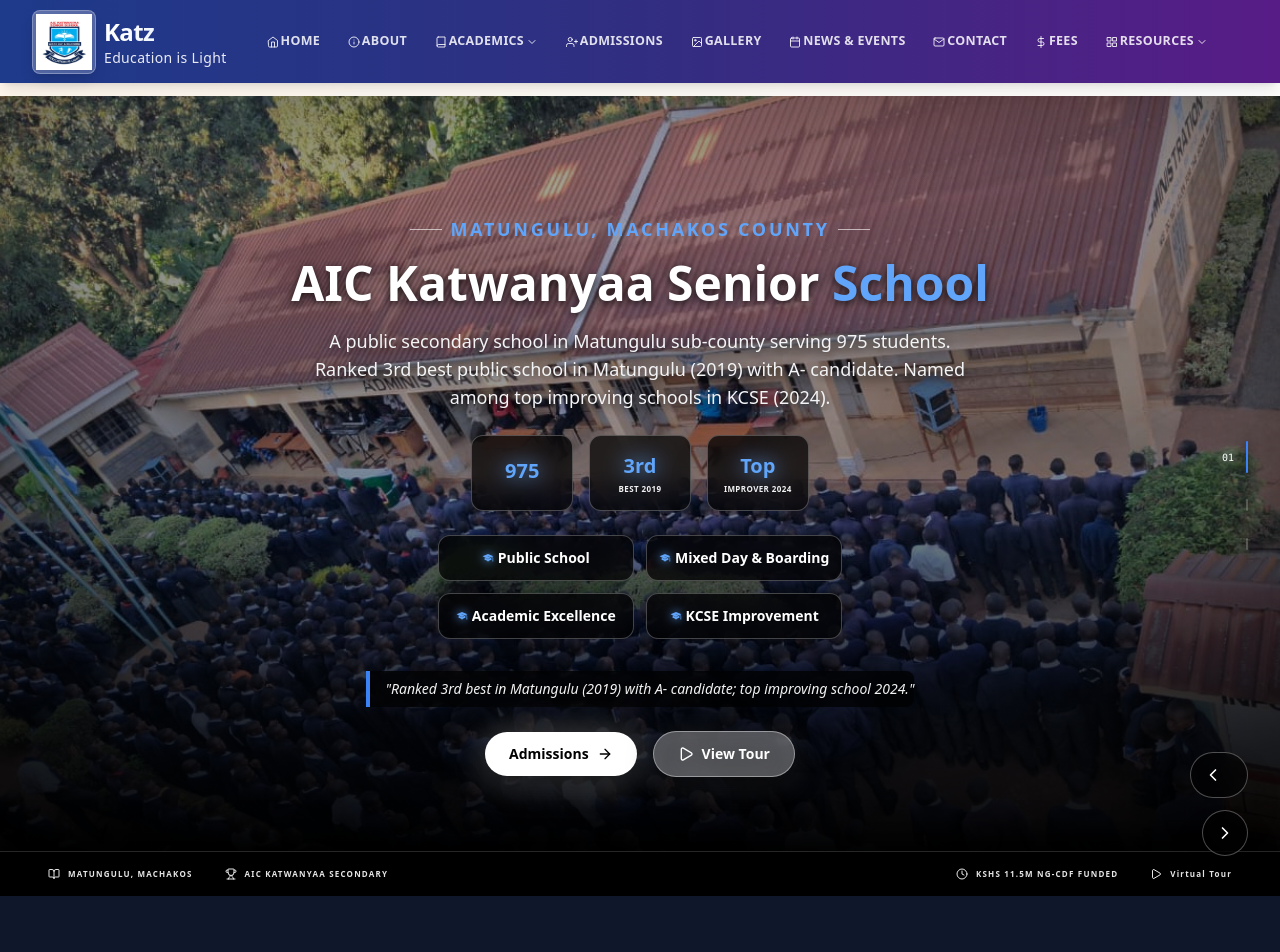
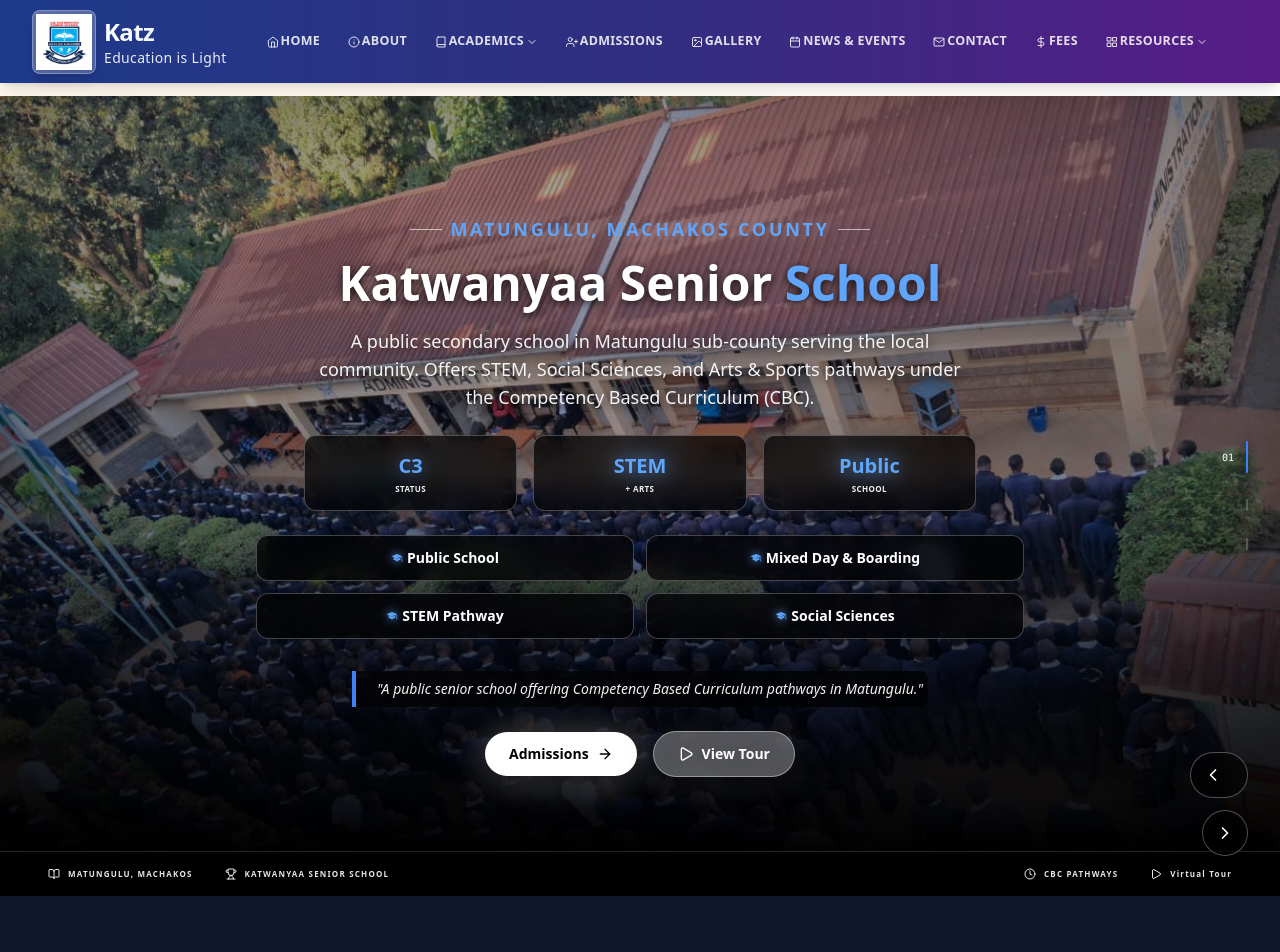
Before and after one commit to Katwanyaa/School_Website, a Next.js app: page /components/Hero in a window 1280 px wide. Shown: the top 952 px of the page. Built offline with nearby package versions, Linux system fonts and the light colour scheme.

Commit message:
refactor: convert email styles from classes to inline

```diff
--- a/app/components/Hero/page.jsx
+++ b/app/components/Hero/page.jsx
@@ -16,65 +16,64 @@ import { IoRocketOutline } from 'react-icons/io5';
 import { FaHammer, FaTree } from 'react-icons/fa';
 import { useRouter } from 'next/navigation';
 
-// Enhanced Hero Slides with Actual Katwanyaa Senior School Information from Auditor-General Report
-// Enhanced Hero Slides with Summarized Finances and Positive Katz Achievements
+// Hero Slides with Accurate Katwanyaa Senior School Information
 const heroSlides = [
   {
-    title: "AIC Katwanyaa Senior School",
+    title: "Katwanyaa Senior School",
     subtitle: "Matungulu, Machakos County",
     gradient: "from-blue-500 via-cyan-400 to-purple-600",
-    description: "A public secondary school in Matungulu sub-county serving 975 students. Ranked 3rd best public school in Matungulu (2019) with A- candidate. Named among top improving schools in KCSE (2024).",
+    description: "A public secondary school in Matungulu sub-county serving the local community. Offers STEM, Social Sciences, and Arts & Sports pathways under the Competency Based Curriculum (CBC).",
     background: "bg-gradient-to-br from-blue-900/90 via-indigo-900/80 to-purple-900/70",
     image: "/hero/katz8.jpeg",
     stats: {
-      students: "975",
-      rank: "3rd Best 2019",
-      kcse: "Top Improver 2024"
+      students: "C3 Status",
+      pathways: "STEM + Arts",
+      type: "Public School"
     },
-    features: ["Public School", "Mixed Day & Boarding", "Academic Excellence", "KCSE Improvement"],
+    features: ["Public School", "Mixed Day & Boarding", "STEM Pathway", "Social Sciences"],
     cta: "Admissions",
     link: "/pages/admissions",
     highlightColor: "blue",
-    testimonial: "\"Ranked 3rd best in Matungulu (2019) with A- candidate; top improving school 2024.\"",
+    testimonial: "\"A public senior school offering Competency Based Curriculum pathways in Matungulu.\"",
     icon: GiGraduateCap
   },
   {
-    title: "KShs 19.4M Total Investment",
-    subtitle: "Infrastructure & Development",
-    gradient: "from-blue-500 via-cyan-400 to-purple-600",
-    description: "KShs 11.5M NG-CDF tuition block (2023), KShs 6M ICT donation (50+ laptops, only school in Machakos), KShs 1.2M KCB LPG funding (2022). Total investment transforming Katz.",
-    background: "bg-gradient-to-br from-blue-900/90 via-indigo-900/80 to-purple-900/70",
+    title: "CBC Pathways Offered",
+    subtitle: "Curriculum & Programs",
+    gradient: "from-green-500 via-emerald-400 to-teal-600",
+    description: "Students transition from Junior School to specialize in STEM, Social Sciences, or Arts & Sports. The school supports academic counseling and student development programs.",
+    background: "bg-gradient-to-br from-green-900/90 via-emerald-900/80 to-teal-900/70",
     image: "/hero/katz1.jpeg",
     stats: {
-      total: "KShs 19.4M",
-      ict: "50+ Laptops",
-      lpg: "40% Savings"
+      stem: "Science/Tech",
+      social: "Humanities",
+      arts: "Sports/Arts"
     },
-    features: ["NG-CDF Funded", "ICT Donation", "LPG Kitchen", "Infrastructure Dev"],
-    cta: "About Us",
-    link: "/pages/AboutUs",
-    highlightColor: "blue",
-    testimonial: "\"KShs 19.4M total investment: tuition block, 50+ laptops, and LPG kitchen transformation.\"",
-    icon: GiMoneyStack
+    features: ["STEM Pathway", "Social Sciences", "Arts & Sports", "Student Support"],
+    cta: "Learn More",
+    link: "/pages/about",
+    highlightColor: "green",
+    testimonial: "\"Students specialize in one of three main pathways under the CBC system.\"",
+    icon: GiGraduateCap
   },
   {
-    title: "County Rugby & Basketball Champions",
-    subtitle: "Sports Excellence",
-    gradient: "from-green-500 via-emerald-400 to-teal-600",
-    description: "Boys' rugby team won Machakos County games (2023) beating St. Augustine 14-0. Two-time national qualifiers under coach Mr. Simiyu. Basketball team emerging as regional force with multiple tournament wins.",
-    background: "bg-gradient-to-br from-green-900/90 via-emerald-900/80 to-teal-900/70",
+    title: "Community Focus",
+    subtitle: "Eastern Region School",
+    gradient: "from-blue-500 via-cyan-400 to-purple-600",
+    description: "Located in Matungulu Sub-County, Machakos County. As a C3 public senior school, it plays a vital role in the Eastern Region's education sector, serving students from the local community.",
+    background: "bg-gradient-to-br from-blue-900/90 via-indigo-900/80 to-purple-900/70",
     image: "/bg/14.jpeg",
     stats: {
-      rugby: "14-0 Victory",
-      nationals: "2× Qualifiers",
-      basketball: "Rising Force"
+      region: "Eastern",
+      status: "C3 Public",
+      location: "Matungulu"
     },
-    features: ["County Champions", "National Qualifiers", "Basketball Excellence", "Coach Simiyu"],
-    cta: "Apply Now",
-    link: "/pages/apply-for-admissions",
-    highlightColor: "green",
-    testimonial: "\"Rugby team won Machakos County 14-0; two-time national qualifiers. Basketball team emerging.\"",
-    icon: GiTrophyCup
+    features: ["Community School", "Local Access", "Day/Boarding", "Regional Impact"],
+    cta: "Contact Us",
+    link: "/pages/contact",
+    highlightColor: "blue",
+    testimonial: "\"A vital educational institution serving the Matungulu community in Machakos County.\"",
+    icon: GiGraduateCap
   }
 ];
 
@@ -114,7 +113,6 @@ const ModernHero = () => {
   useEffect(() => {
     const timer = setTimeout(() => {
       setNavigationBlocked(false);
-      console.log('Navigation is now allowed');
     }, 2000);
 
     return () => clearTimeout(timer);
@@ -137,12 +135,10 @@ const ModernHero = () => {
   }, [currentSlide, handleSlideChange]);
 
   const openVideoModal = useCallback(() => {
-    console.log('DEBUG: Opening video modal');
     setShowVideoModal(true);
   }, []);
 
   const closeVideoModal = useCallback(() => {
-    console.log('DEBUG: Closing video modal');
     setShowVideoModal(false);
     setSchoolData(null);
     setError(null);
@@ -150,16 +146,9 @@ const ModernHero = () => {
 
   // Safe navigation handler for slide buttons
   const handleSlideButtonClick = useCallback(() => {
-    if (navigationBlocked) {
-      console.log('DEBUG: Navigation blocked (cooling period)');
-      return;
-    }
+    if (navigationBlocked) return;
 
     const link = heroSlides[currentSlide].link;
-    console.log('DEBUG: Navigating to slide link:', link);
-    console.log('DEBUG: From slide index:', currentSlide);
-
-    // Add a small delay to prevent accidental clicks
     setTimeout(() => {
       router.push(link);
     }, 100);
@@ -167,15 +156,10 @@ const ModernHero = () => {
 
   // Safe contact handler for modal button
   const handleContactClick = useCallback(() => {
-    console.log('DEBUG: Contact button clicked');
     closeVideoModal();
 
-    if (navigationBlocked) {
-      console.log('DEBUG: Navigation blocked (cooling period)');
-      return;
-    }
+    if (navigationBlocked) return;
 
-    // Navigate to About Us page with delay
     setTimeout(() => {
       router.push('/pages/AboutUs');
     }, 100);
@@ -184,7 +168,6 @@ const ModernHero = () => {
   // Fetch video data when modal opens
   useEffect(() => {
     if (showVideoModal) {
-      console.log('Fetching video data...');
       setLoading(true);
       setError(null);
 
@@ -197,11 +180,6 @@ const ModernHero = () => {
         })
         .then(data => {
           if (data.success && data.school) {
-            console.log('Video data loaded:', {
-              name: data.school.name,
-              videoType: data.school.videoType,
-              videoTour: data.school.videoTour
-            });
             setSchoolData(data.school);
             setError(null);
           } else {
@@ -221,10 +199,7 @@ const ModernHero = () => {
 
   // Auto-slide effect with safety check
   useEffect(() => {
-    if (showVideoModal) {
-      console.log('DEBUG: Auto-slide paused (modal open)');
-      return;
-    }
+    if (showVideoModal) return;
 
     const timer = setInterval(() => {
       nextSlide();
@@ -268,7 +243,7 @@ const ModernHero = () => {
 
   return (
     <div className="relative w-full h-screen overflow-hidden bg-black font-sans">
-      {/* Background Image Layers with Enhanced Dark Overlay */}
+      {/* Background Image Layers */}
       {heroSlides.map((s, idx) => (
         <div
           key={idx}
@@ -282,28 +257,21 @@ const ModernHero = () => {
             style={{ backgroundImage: `url(${s.image})` }}
           />
 
-          {/* PRIMARY GRADIENT - Evenly distributed overlay */}
+          {/* Gradients */}
           <div className="absolute inset-0 bg-gradient-to-b from-black/25 via-black/35 to-black/45" />
-
-          {/* SECONDARY GRADIENT - Subtle radial enhancement */}
           <div className="absolute inset-0" style={{
             backgroundImage: 'radial-gradient(circle at center, rgba(0,0,0,0) 0%, rgba(0,0,0,0.25) 100%)'
           }} />
-
-          {/* MODERN VIGNETTE - Soft edge darkening */}
           <div className="absolute inset-0 shadow-[inset_0_0_100px_rgba(0,0,0,0.3)]" />
-
-          {/* Color overlay - very subtle */}
           <div className={`absolute inset-0 opacity-5 mix-blend-overlay ${s.background}`} />
-
-          {/* Bottom fade - extra dark at very bottom */}
           <div className="absolute bottom-0 left-0 right-0 h-1/2 bg-gradient-to-t from-black via-black/60 to-transparent pointer-events-none" />
         </div>
       ))}
 
-      {/* Main Content Area - Pushed higher for better visibility */}
-      <div className="relative z-20 h-full flex flex-col items-center justify-center px-3 sm:px-4 md:px-6 lg:px-12 text-center">
-        <div className="flex items-center justify-center gap-2 mb-3 sm:mb-4 px-2">
+      {/* Main Content Area - Fixed for mobile full width */}
+      <div className="relative z-20 h-full flex flex-col items-center justify-center px-0 sm:px-4 md:px-6 lg:px-12 text-center w-full max-w-full">
+        <div className="w-full max-w-7xl mx-auto px-3 sm:px-4">
+          <div className="flex items-center justify-center gap-2 mb-3 sm:mb-4">
             <div className="h-[1px] w-4 sm:w-6 md:w-8 bg-white/60" />
 
             <span
@@ -324,7 +292,7 @@ const ModernHero = () => {
             <div className="h-[1px] w-4 sm:w-6 md:w-8 bg-white/60" />
           </div>
 
-        {/* Dynamic Heading with stronger glow */}
+          {/* Fixed heading - full width on mobile */}
           <h1 className="
             text-2xl xs:text-3xl sm:text-4xl md:text-5xl lg:text-5xl
             font-extrabold
@@ -332,14 +300,14 @@ const ModernHero = () => {
             leading-tight
             mb-3 sm:mb-4 md:mb-5
             drop-shadow-[0_4px_12px_rgba(0,0,0,0.9)_0_0_20px_rgba(255,255,255,0.2)]
-          px-2
+            px-0 w-full text-center
           ">
             {slide.title.split(' ').map((word, i) => (
               <span
                 key={i}
                 className={`
                   ${i === slide.title.split(' ').length - 1 ? getHighlightColorClass(slide.highlightColor) : ""}
-                ${isMobile && word.length > 8 ? 'block' : ""}
+                  ${isMobile && word.length > 8 ? 'block w-full' : "inline"}
                   drop-shadow-[0_2px_4px_rgba(0,0,0,0.8)]
                 `}
               >
@@ -348,7 +316,7 @@ const ModernHero = () => {
             ))}
           </h1>
 
-        {/* Description - better contrast */}
+          {/* Description */}
           <p className="
             text-sm xs:text-base sm:text-lg
             text-gray-100
@@ -359,53 +327,50 @@ const ModernHero = () => {
             leading-relaxed
             line-clamp-3 sm:line-clamp-none
             drop-shadow-[0_2px_6px_rgba(0,0,0,0.8)]
+            px-2
           ">
             {isMobile ? slide.description.substring(0, 120) + '...' : slide.description}
           </p>
 
-        {/* Stats - Enhanced with stronger backdrop */}
+          {/* Stats */}
           <div className="grid grid-cols-3 gap-1 xs:gap-2 sm:gap-3 md:gap-4 mb-3 sm:mb-4 md:mb-6 max-w-xs xs:max-w-sm sm:max-w-md md:max-w-2xl mx-auto">
             {Object.entries(slide.stats).map(([key, value], i) => (
-            <div key={i} className="flex flex-col items-center justify-center bg-black/70 backdrop-blur-md border border-white/25 p-1 xs:p-2 sm:p-3 md:p-4 rounded-lg sm:rounded-xl hover:bg-black/80 transition-all duration-300 shadow-2xl">
+              <div key={i} className="flex flex-col items-center justify-center bg-black/70 backdrop-blur-md border border-white/25 p-1 xs:p-2 sm:p-3 md:p-4 rounded-lg sm:rounded-xl shadow-2xl">
                 <div className={`text-sm xs:text-base sm:text-lg md:text-xl font-bold ${getHighlightColorClass(slide.highlightColor)} mb-0.5 sm:mb-1 drop-shadow-[0_0_10px_currentColor]`}>
                   {value.split(' ')[0]}
                 </div>
                 <span className="text-white/95 text-[8px] xs:text-xs uppercase tracking-wider text-center leading-tight font-semibold">
-                {isMobile ? value.split(' ').slice(1, 2).join(' ') + '...' : value.split(' ').slice(1).join(' ')}
+                  {value.split(' ').slice(1).join(' ')}
                 </span>
               </div>
             ))}
           </div>
 
-        {/* Features - Enhanced visibility */}
+          {/* Features */}
           <div className="grid grid-cols-2 gap-1 xs:gap-2 sm:gap-3 mb-3 sm:mb-4 md:mb-8 max-w-xs xs:max-w-sm sm:max-w-lg md:max-w-2xl lg:max-w-3xl mx-auto">
             {slide.features.map((feature, i) => (
               <div key={i} className="flex items-center justify-center space-x-1 xs:space-x-2
                 bg-black/70 backdrop-blur-md border border-white/25 p-1 xs:p-2 sm:p-3 rounded-lg sm:rounded-xl
-              hover:bg-black/80 transition-all duration-300 group overflow-hidden shadow-2xl">
+                overflow-hidden shadow-2xl">
                 <IconComponent className={`w-3 h-3 xs:w-4 xs:h-4 ${getHighlightColorClass(slide.highlightColor)} flex-shrink-0 drop-shadow-[0_0_5px_currentColor]`} />
-              <span className="text-white font-semibold text-[10px] xs:text-xs sm:text-sm group-hover:text-white whitespace-nowrap overflow-hidden text-ellipsis drop-shadow-md">
-                {isMobile && feature.length > 12 ? feature.substring(0, 10) + '...' : feature}
+                <span className="text-white font-semibold text-[10px] xs:text-xs sm:text-sm whitespace-nowrap overflow-hidden text-ellipsis drop-shadow-md">
+                  {feature}
                 </span>
               </div>
             ))}
           </div>
 
-        {/* Testimonial - Enhanced with glow */}
+          {/* Testimonial */}
           <div className="mb-3 sm:mb-4 md:mb-6 max-w-xs xs:max-w-sm sm:max-w-md md:max-w-xl mx-auto">
             <div className={`border-l-2 sm:border-l-4 ${getBorderColorClass(slide.highlightColor)} pl-2 sm:pl-3 md:pl-4 py-1 sm:py-2 bg-black/70 backdrop-blur-md rounded-r-lg shadow-2xl`}>
               <p className="text-white/95 text-[10px] xs:text-xs sm:text-sm italic font-medium drop-shadow-[0_2px_4px_rgba(0,0,0,0.5)]">
-              {isMobile ? slide.testimonial.substring(0, 80) + '...' : slide.testimonial}
+                {slide.testimonial}
               </p>
             </div>
           </div>
 
-        {/* Action Buttons - Enhanced with glow */}
-        <div className="
-          flex items-center justify-center gap-3
-          sm:flex-row sm:gap-4
-          px-2
-        ">
+          {/* Action Buttons */}
+          <div className="flex items-center justify-center gap-3 sm:flex-row sm:gap-4 px-2">
             <button
               onClick={handleSlideButtonClick}
               disabled={navigationBlocked}
@@ -452,8 +417,9 @@ const ModernHero = () => {
             </button>
           </div>
         </div>
+      </div>
 
-      {/* Modern Controls - Mobile Responsive Position */}
+      {/* Navigation Controls */}
       <div className={`absolute z-30 flex space-x-3 sm:space-y-3 sm:flex-col ${isMobile ? 'bottom-4 right-4 flex-row' : 'bottom-10 right-8 flex-col'}`}>
         <button
           onClick={prevSlide}
@@ -473,7 +439,7 @@ const ModernHero = () => {
         </button>
       </div>
 
-      {/* Progress Indicators - Mobile Responsive */}
+      {/* Desktop Progress Indicators */}
       {!isMobile && (
         <div className="absolute top-1/2 right-4 sm:right-6 md:right-8 -translate-y-1/2 z-30 hidden sm:flex flex-col space-y-4 sm:space-y-6">
           {heroSlides.map((_, index) => (
@@ -509,7 +475,7 @@ const ModernHero = () => {
         </div>
       )}
 
-      {/* Bottom Info Strip - Much darker */}
+      {/* Bottom Info Strip */}
       <div className={`absolute bottom-0 left-0 w-full z-10 py-2 sm:py-3 md:py-4 px-3 sm:px-4 md:px-6 lg:px-12
         border-t border-white/15 bg-black/95 backdrop-blur-md
         ${isMobile ? 'flex flex-col items-center justify-center gap-1' : 'hidden md:flex items-center justify-between'}
@@ -520,11 +486,11 @@ const ModernHero = () => {
             <div className="flex items-center space-x-4">
               <span className="flex items-center text-nowrap">
                 <BookOpen className="w-2 h-2 xs:w-3 xs:h-3 mr-1" />
-                Kshs 11.5M Project
+                Matungulu
               </span>
               <span className="flex items-center text-nowrap">
                 <Trophy className="w-2 h-2 xs:w-3 xs:h-3 mr-1" />
-                Stalled Since 2023
+                C3 Public School
               </span>
             </div>
             <button
@@ -544,13 +510,13 @@ const ModernHero = () => {
               </span>
               <span className="flex items-center">
                 <Trophy className="w-3 h-3 mr-2" />
-                AIC Katwanyaa Secondary
+                Katwanyaa Senior School
               </span>
             </div>
             <div className="flex space-x-4 md:space-x-6 lg:space-x-8">
               <span className="flex items-center">
                 <Clock className="w-3 h-3 mr-2" />
-                Kshs 11.5M NG-CDF Funded
+                CBC Pathways
               </span>
               <button
                 onClick={openVideoModal}
@@ -564,6 +530,7 @@ const ModernHero = () => {
         )}
       </div>
 
+      {/* Video Modal */}
       {showVideoModal && (
         <div className="fixed inset-0 bg-black/95 z-50 flex items-center justify-center p-2 sm:p-4">
           <div className="relative w-full max-w-full sm:max-w-4xl md:max-w-5xl lg:max-w-6xl rounded-xl sm:rounded-2xl md:rounded-3xl overflow-hidden shadow-2xl">
@@ -577,7 +544,7 @@ const ModernHero = () => {
                 <div className="overflow-hidden">
                   <h4 className="text-white font-bold text-xs sm:text-sm md:text-base truncate">Katz High School Tour</h4>
                   <p className="text-white/60 text-[10px] sm:text-xs md:text-sm truncate">
-                    {schoolData?.name || 'AIC Katwanyaa Secondary'} - {schoolData?.videoType === 'youtube' ? 'YouTube Video' : schoolData?.videoType === 'file' ? 'MP4 Video' : 'Loading...'}
+                    {schoolData?.name || 'Katwanyaa Senior School'} - Virtual Tour
                   </p>
                 </div>
               </div>
@@ -595,13 +562,11 @@ const ModernHero = () => {
             {/* Video Container */}
             <div className="relative bg-black aspect-video">
               {loading ? (
-                // Loading state
                 <div className="w-full h-full flex flex-col items-center justify-center">
                   <div className="animate-spin rounded-full h-8 w-8 sm:h-12 sm:w-12 border-b-2 border-white mb-2 sm:mb-4"></div>
                   <p className="text-white text-sm sm:text-base">Loading video tour...</p>
                 </div>
               ) : error ? (
-                // Error state
                 <div className="w-full h-full flex flex-col items-center justify-center p-4 sm:p-8">
                   <div className="text-3xl sm:text-4xl md:text-5xl text-red-500 mb-2 sm:mb-4">!</div>
                   <p className="text-white text-center text-xs sm:text-sm md:text-base mb-2 sm:mb-4 px-2">{error}</p>
@@ -614,7 +579,6 @@ const ModernHero = () => {
                   </button>
                 </div>
               ) : schoolData?.videoType === 'youtube' && schoolData?.videoTour ? (
-                // YouTube Video
                 <iframe
                   src={`https://www.youtube.com/embed/${extractYouTubeId(schoolData.videoTour)}?autoplay=1&rel=0&modestbranding=1&controls=1`}
                   className="w-full h-full"
@@ -623,7 +587,6 @@ const ModernHero = () => {
                   title={`${schoolData.name} Virtual Tour`}
                 />
               ) : schoolData?.videoType === 'file' && schoolData?.videoTour ? (
-                // Local MP4 Video
                 <div className="relative w-full h-full">
                   <video
                     src={schoolData.videoTour}
@@ -632,29 +595,13 @@ const ModernHero = () => {
                     controls
                     title={`${schoolData.name} Virtual Tour`}
                     poster={schoolData?.videoThumbnail}
-                    onLoadedData={() => console.log('Video loaded successfully')}
-                  >
-                    {/* Fallback message */}
-                    <div className="w-full h-full flex flex-col items-center justify-center p-4 sm:p-8">
-                      <div className="text-3xl sm:text-4xl md:text-5xl text-gray-400 mb-2 sm:mb-4">!</div>
-                      <p className="text-white text-center text-sm sm:text-base">
-                        Your browser does not support the video tag.
-                      </p>
-                    </div>
-                  </video>
+                  />
                 </div>
               ) : (
-                // No video available or no schoolData yet
                 <div className="w-full h-full flex flex-col items-center justify-center p-4 sm:p-8">
                   <div className="text-3xl sm:text-4xl md:text-5xl text-gray-400 mb-2 sm:mb-4">!</div>
                   <p className="text-white text-center text-xs sm:text-sm md:text-base mb-2 sm:mb-4">
-                    {schoolData ? 'No video tour available' : 'Loading...'}
-                  </p>
-                  <p className="text-white/60 text-xs sm:text-sm text-center px-2">
-                    {schoolData
-                      ? 'Please check back later for our virtual tour'
-                      : 'Fetching video data...'
-                    }
+                    No video tour available
                   </p>
                 </div>
               )}
@@ -664,7 +611,7 @@ const ModernHero = () => {
             <div className="absolute bottom-0 left-0 right-0 z-20 bg-gradient-to-r from-transparent to-black/80 p-2 sm:p-3 md:p-4">
               <div className="flex flex-col sm:flex-row items-center justify-between gap-2 sm:gap-0">
                 <div className="text-white/80 text-xs sm:text-sm hidden sm:block truncate">
-                  {schoolData?.description?.substring(0, isMobile ? 50 : 100) + '...' || 'Experience AIC Katwanyaa Secondary from anywhere in the world'}
+                  Experience Katwanyaa Senior School from anywhere
                 </div>
                 <button
                   onClick={handleContactClick}
@@ -682,12 +629,12 @@ const ModernHero = () => {
         </div>
       )}
 
-      {/* Navigation Blocker Overlay (temporary) */}
+      {/* Navigation Blocker Overlay */}
       {navigationBlocked && (
         <div className="absolute inset-0 z-40 pointer-events-none">
           <div className="absolute bottom-20 sm:bottom-24 left-1/2 transform -translate-x-1/2
             bg-black/70 text-white text-[10px] xs:text-xs px-3 py-1.5 rounded-full backdrop-blur-sm">
-            Navigation cooling period... {new Date().getSeconds() % 2 === 0 ? '▰▰▰▰▰' : '▰▰▱▱▱'}
+            Loading...
           </div>
         </div>
       )}
@@ -699,7 +646,6 @@ const getHighlightColorClass = (color) => {
   switch(color) {
     case 'blue': return 'text-blue-400';
     case 'green': return 'text-emerald-400';
-    case 'orange': return 'text-orange-400';
     default: return 'text-blue-400';
   }
 };
@@ -708,7 +654,6 @@ const getBorderColorClass = (color) => {
   switch(color) {
     case 'blue': return 'border-blue-500';
     case 'green': return 'border-emerald-500';
-    case 'orange': return 'border-orange-500';
     default: return 'border-blue-500';
   }
 };
@@ -717,7 +662,6 @@ const getProgressColorClass = (color) => {
   switch(color) {
     case 'blue': return 'bg-blue-500';
     case 'green': return 'bg-emerald-500';
-    case 'orange': return 'bg-orange-500';
     default: return 'bg-blue-500';
   }
 };
@@ -726,7 +670,6 @@ const getProgressColorValue = (color) => {
   switch(color) {
     case 'blue': return '#3b82f6';
     case 'green': return '#10b981';
-    case 'orange': return '#f97316';
     default: return '#3b82f6';
   }
 };
```
Lines whose indentation alone changed are shown as unchanged.
